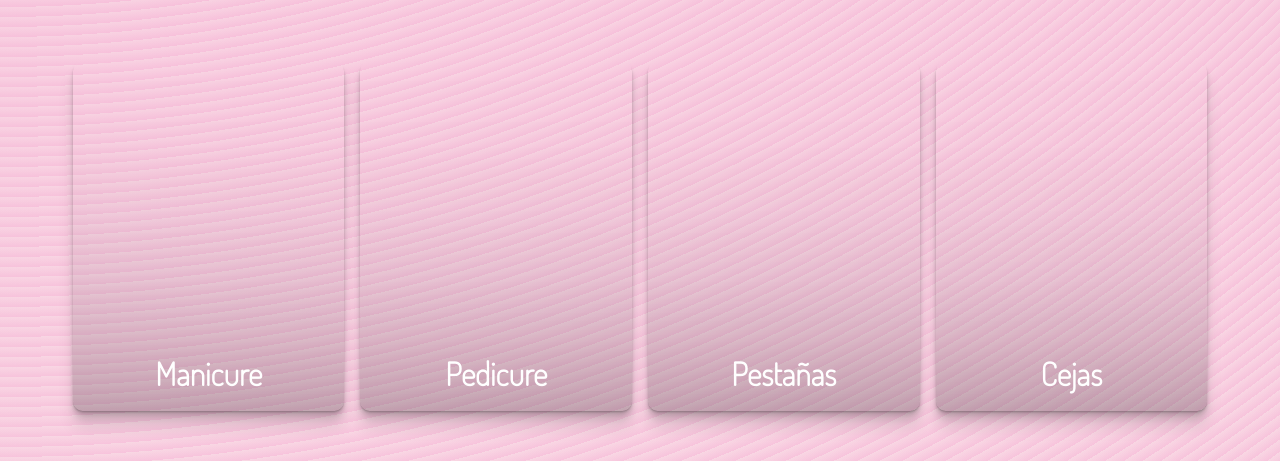
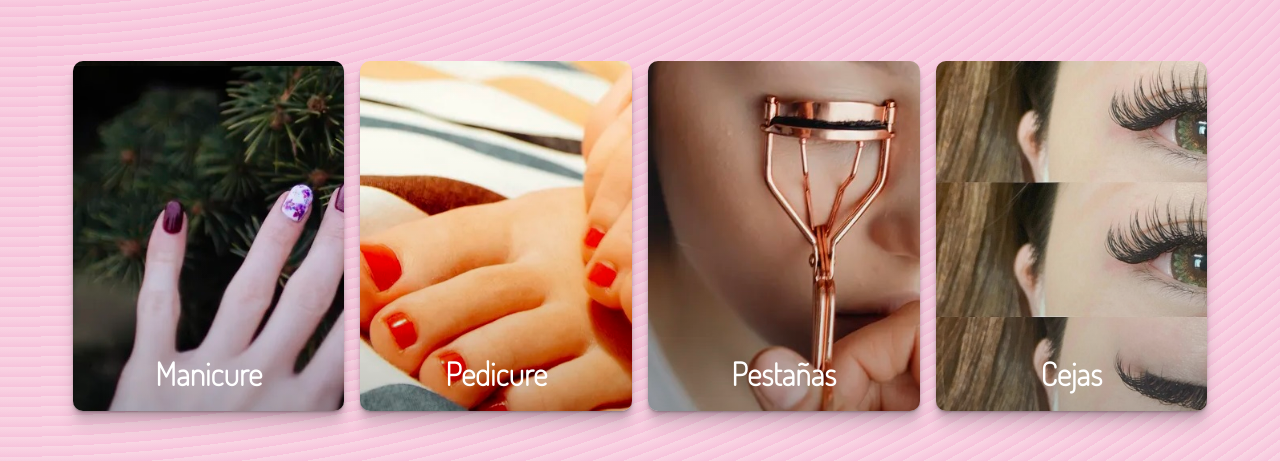
Before and after one commit to celestetapia/beautyStudioBootstrap, a website: page index.html in a window 1280 px wide. Shown: the part 1313-1774 px from the top of the page. Drawn offline with nearby package versions, Linux system fonts and the light colour scheme; the site is published under a folder, as on GitHub Pages, so addresses that start at the root find nothing; files whose address does not match are found by name; a web font is replaced by a local one.

Commit message:
Fixeando url images

```diff
--- a/scss/_nuevascards.scss
+++ b/scss/_nuevascards.scss
@@ -78,21 +78,21 @@
 }
 
 .grid--servicios--card:nth-child(1):before {
-	background-image: url("/img/manicura-min.jpg");
+	background-image: url("img/manicura-min.jpg");
 }
 
 
 .grid--servicios--card:nth-child(2):before {
-	background-image: url("/img/pedicure-min.jpg")
+	background-image: url("img/pedicure-min.jpg")
 }
 
 .grid--servicios--card:nth-child(3):before {
-    background-image: url("/img/pestanias-min.jpg")
+    background-image: url("img/pestanias-min.jpg")
 }
 
 
 .grid--servicios--card:nth-child(4):before {
-    background-image: url("/img/ojos.jpg")
+    background-image: url("img/ojos.jpg")
 }
 
 
```
Also changed, not shown: index.html (+0 -50 lines), pages/servicios.html (+4 -4 lines), css/main.css.
